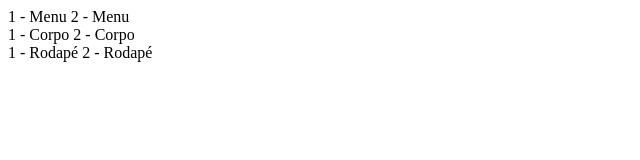
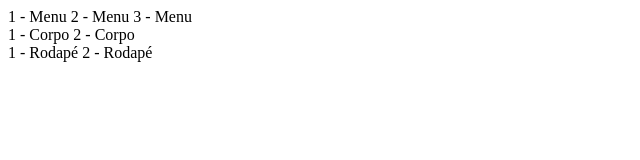
Before and after one commit to MaathL/repositorio, a plain HTML site: page index.html in a window 1280 px wide. Shown: the full height of the page, 0-640 px from the left. Drawn offline with Linux system fonts and the light colour scheme.

Commit message:
Terceiro menu

```diff
--- a/index.html
+++ b/index.html
@@ -10,6 +10,7 @@
        <div>
               1 - Menu
               2 - Menu
+              3 - Menu
        </div>
 
        <div>
```
